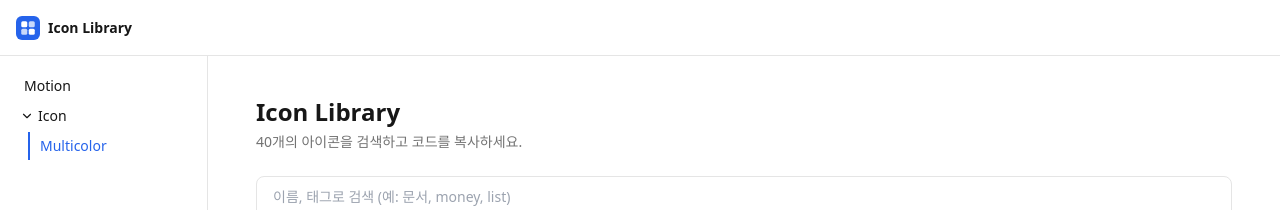
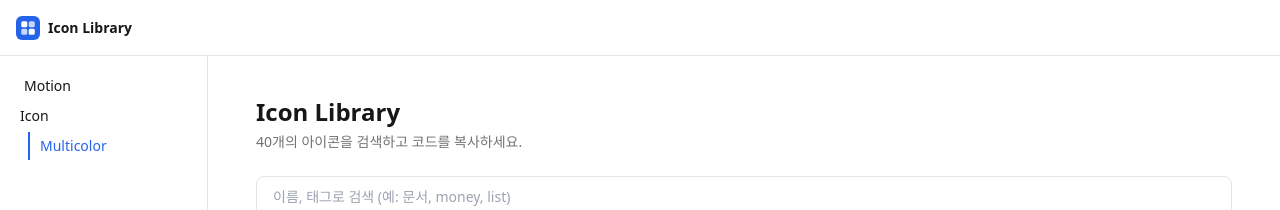
Before and after one commit to dain-spec/IconLibrary, a Next.js app: page /icon/multicolor in a window 1280 px wide. Shown: the top 210 px of the page. Built offline with nearby package versions, Linux system fonts and the light colour scheme.

Commit message:
Remove collapse/expand toggle from the Icon LNB group
Icon is now a static section label with Multicolor always shown
underneath, no chevron or click-to-collapse behavior.

```diff
--- a/src/components/Sidebar.tsx
+++ b/src/components/Sidebar.tsx
@@ -1,6 +1,5 @@
 "use client";
 
-import { useState } from "react";
 import Link from "next/link";
 import { usePathname } from "next/navigation";
 
@@ -17,22 +16,6 @@ const NAV: NavEntry[] = [
     children: [{ label: "Multicolor", href: "/icon/multicolor" }],
   },
 ];
-
-function ChevronIcon({ open }: { open: boolean }) {
-  return (
-    <svg
-      width="14"
-      height="14"
-      viewBox="0 0 24 24"
-      fill="none"
-      stroke="currentColor"
-      strokeWidth="2"
-      className={`shrink-0 transition-transform ${open ? "rotate-90" : ""}`}
-    >
-      <path d="M9 6l6 6-6 6" strokeLinecap="round" strokeLinejoin="round" />
-    </svg>
-  );
-}
 
 function NavLink({ href, label, active }: { href: string; label: string; active: boolean }) {
   return (
@@ -51,18 +34,12 @@ function NavLink({ href, label, active }: { href: string; label: string; active:
 
 function NavGroup({ label, children }: { label: string; children: NavItem[] }) {
   const pathname = usePathname();
-  const [open, setOpen] = useState(true);
 
   return (
     <div>
-      <button
-        onClick={() => setOpen((v) => !v)}
-        className="flex h-7 w-full items-center gap-1 rounded-md pl-2 pr-3 text-sm font-medium text-ink hover:bg-surface-hover"
-      >
-        <ChevronIcon open={open} />
+      <div className="flex h-7 items-center pl-2 pr-3 text-sm font-medium text-ink">
         {label}
-      </button>
-      {open && (
+      </div>
       <div className="ml-4 mt-0.5 flex flex-col gap-0.5">
         {children.map((item) => (
           <NavLink
@@ -73,7 +50,6 @@ function NavGroup({ label, children }: { label: string; children: NavItem[] }) {
           />
         ))}
       </div>
-      )}
     </div>
   );
 }
```
Lines whose indentation alone changed are shown as unchanged.
